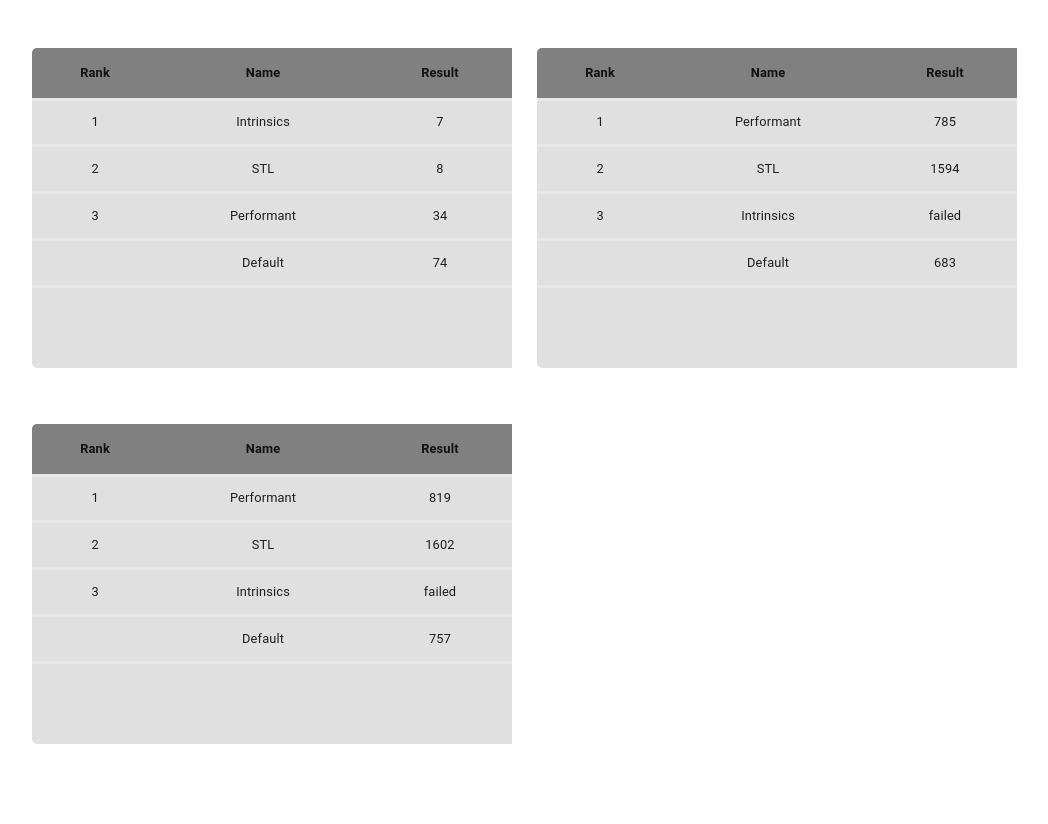
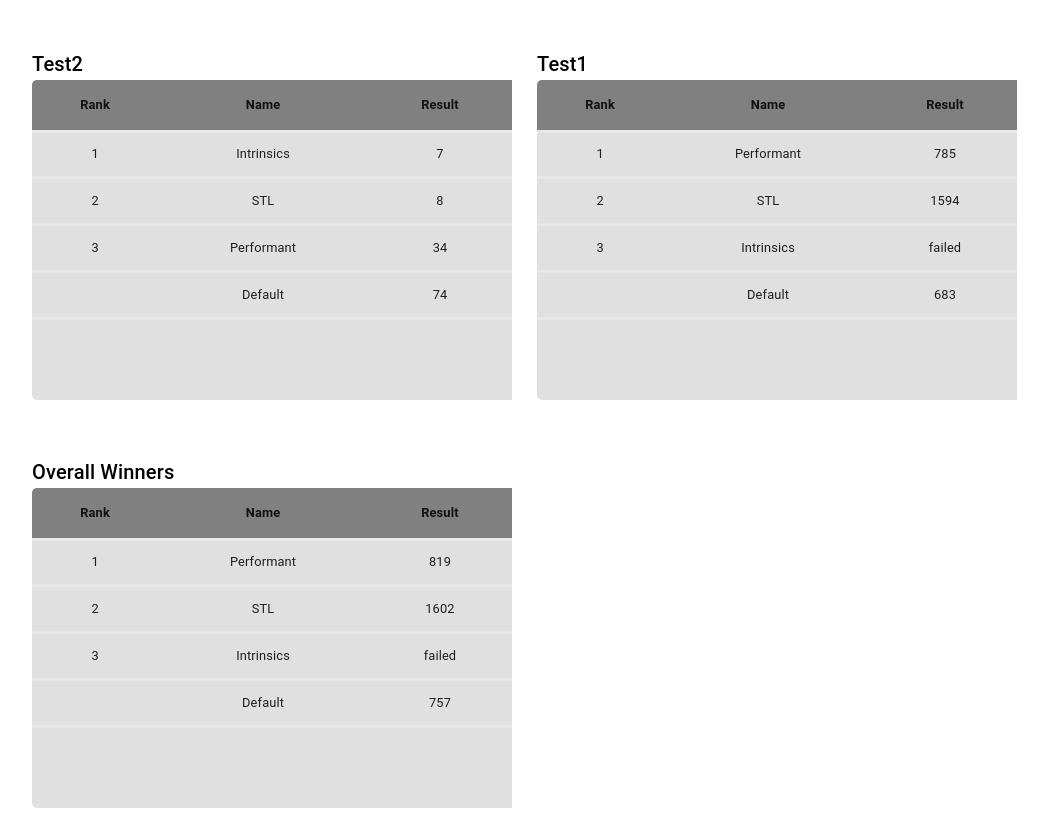
Before and after one commit to gundarsv/scoreboard, a React (Create React App) app: page / in a window 1280 px wide. Shown: the whole page, without its empty margins (56-1104 px from the left). Before the commit the page ends 800 px from the top, so only its background shows below. Built offline with nearby package versions, Linux system fonts and the light colour scheme.

Commit message:
Added title for tables

```diff
--- a/src/Components/Results/Results.tsx
+++ b/src/Components/Results/Results.tsx
@@ -1,6 +1,6 @@
 import * as React from 'react';
 import { Result } from "../../Interfaces/Results";
-import { Box, Table, TableHead, TableRow, TableCell, TableBody } from "@material-ui/core";
+import { Box, Table, TableHead, TableRow, TableCell, TableBody, Typography } from "@material-ui/core";
 import './ResultsStyles.css';
 
 interface IProps {
@@ -23,8 +23,12 @@ export default class Results extends React.Component<IProps> {
                 <Box className="firstRow" display="flex" flexDirection="row" p={1} m={1} bgcolor="background.paper">
                     {
                         firstRow.map(result => {
-                            return <Box className="dataBox" key={result.name} width="60vh" p={1} bgcolor="grey.300">
-                                <Table aria-label="simple table" className="table">
+                            return <div key={result.name}>
+                                <Typography variant="h6" id="tableTitle">
+                                   {result.name}
+                                </Typography>
+                                <Box className="dataBox"  width="60vh" p={1} bgcolor="grey.300">
+                                    <Table title={result.name} aria-label="simple table" className="table">
                                         <TableHead>
                                             <TableRow>
                                                 <TableCell align="center"><h4>Rank</h4></TableCell>
@@ -43,14 +47,19 @@ export default class Results extends React.Component<IProps> {
                                         </TableBody>
                                     </Table>
                                 </Box>
+                            </div>
                         })
                     }
                 </Box>
                 <Box className="secondRow" display="flex" flexDirection="row" p={1} m={1} bgcolor="background.paper">
                     {
                         secondRow.map(result => {
-                            return <Box className="dataBox" key={result.name} width="60vh" p={1} bgcolor="grey.300">
-                                <Table aria-label="simple table" className="table">
+                            return <div key={result.name}>
+                            <Typography variant="h6" id="tableTitle">
+                               {result.name}
+                            </Typography>
+                            <Box className="dataBox"  width="60vh" p={1} bgcolor="grey.300">
+                                <Table title={result.name} aria-label="simple table" className="table">
                                     <TableHead>
                                         <TableRow>
                                             <TableCell align="center"><h4>Rank</h4></TableCell>
@@ -69,6 +78,7 @@ export default class Results extends React.Component<IProps> {
                                     </TableBody>
                                 </Table>
                             </Box>
+                        </div>
                         })
                     }
                 </Box>
```
Lines whose indentation alone changed are shown as unchanged.
